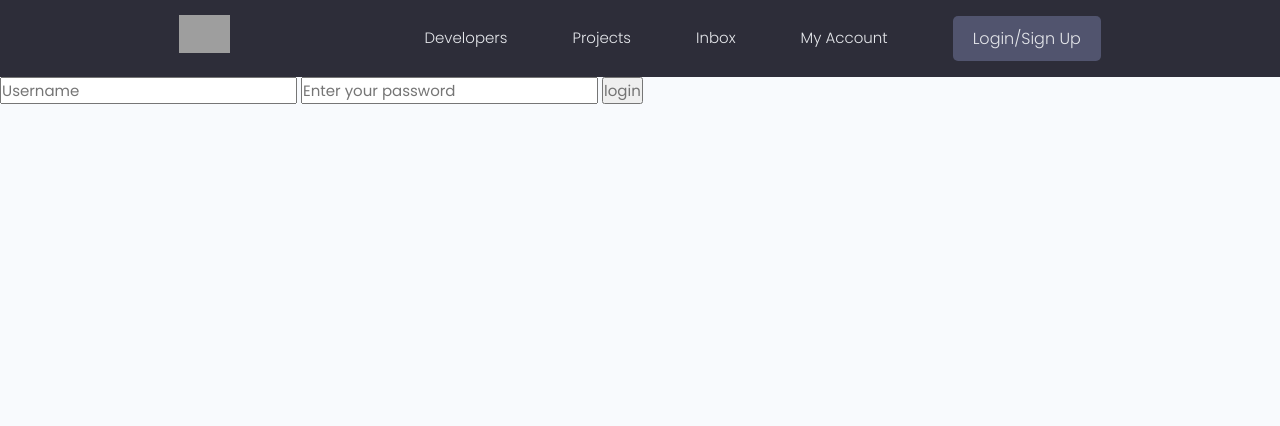
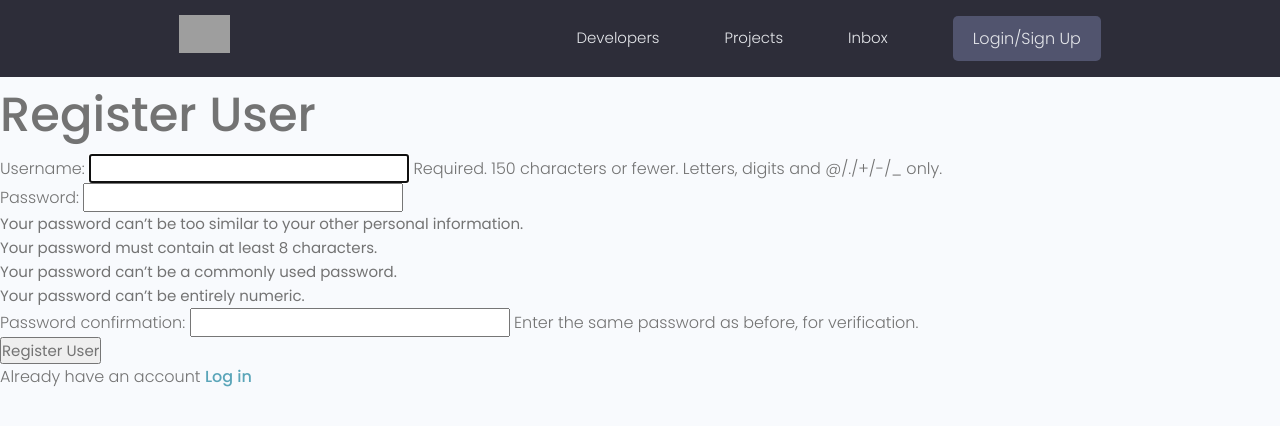
Before and after one commit to MattyDroidX/Django, a Django app: page /register/ in a window 1280 px wide. Shown: the top 426 px of the page. Run offline with Django 3.2, Linux system fonts and the light colour scheme; some libraries are stand-ins or nearby versions; grey boxes are pictures that could not be loaded.

Commit message:
User create Form

```diff
--- a/devsearch/templates/navbar.html
+++ b/devsearch/templates/navbar.html
@@ -14,8 +14,8 @@
           <li class="header__menuItem"><a href="{% url 'profiles' %}">Developers</a></li>
           <li class="header__menuItem"><a href="{% url 'projects' %}">Projects</a></li>
           <li class="header__menuItem"><a href="">Inbox</a></li>
+            {% if request.user.is_authenticated %}
           <li class="header__menuItem"><a href="">My Account</a></li>
-            {% if request.user.is_authenticated %}
           <li class="header__menuItem"><a href="{% url 'create-project'  %}" class="btn btn--sub">Add Project</a></li>
           <li class="header__menuItem"><a href="{% url 'logout' %}" class="btn btn--sub">Logout</a></li>
             {% else %}
--- a/devsearch/users/templates/users/login_register.html
+++ b/devsearch/users/templates/users/login_register.html
@@ -2,13 +2,24 @@
 
 
 {% block content %}
+{% if page == 'register' %}
+    <h1>Register User</h1>
+    <form method="post" action="{% url 'register' %}">
+        {% csrf_token %}
+        {{ form.as_p }}
+    <input type="submit" value="Register User">
+    </form>
+    <p>Already have an account <a href="{% url 'login' %}">Log in</a></p>
 
+{% else %}
     <form action="{% url 'login' %}" method="post">
         {% csrf_token %}
         <input type="text" name="username" placeholder="Username">
         <input type="password" name="password" placeholder="Enter your password">
         <input type="submit" value="login">
+
+    <p>Dont have an account <a href="{% url 'register' %}"> Sign Up</a></p>
     </form>
-
+{% endif %}
 
 {% endblock %}
--- a/devsearch/users/views.py
+++ b/devsearch/users/views.py
@@ -2,6 +2,7 @@ from django.shortcuts import render, redirect
 from django.contrib.auth import login, authenticate, logout
 from django.contrib.auth.decorators import login_required
 from django.contrib import messages
+from django.contrib.auth.forms import UserCreationForm
 from django.contrib.auth.models import User
 from .models import Profile
 
@@ -10,7 +11,7 @@ from .models import Profile
 
 
 def loginUser(request):
-    page = 'register'
+    page = 'login'
 
     if request.user.is_authenticated:
         return redirect('profiles')
@@ -41,7 +42,16 @@ def logoutUser(request):
 
 def registerUser(request):
     page = 'register'
-    context = {}
+    form = UserCreationForm()
+    if request.method == 'POST':
+        form = UserCreationForm(request.POST)
+        if form.is_valid():
+            user = form.save(commit=False)
+            user.username = user.username.lower()
+            user.save()
+
+            messages.success(request, "User account was created!")
+    context = {'page': page, 'form': form}
     return render(request, 'users/login_register.html', context)
 
 
```
Also changed, not shown: devsearch/db.sqlite3.
